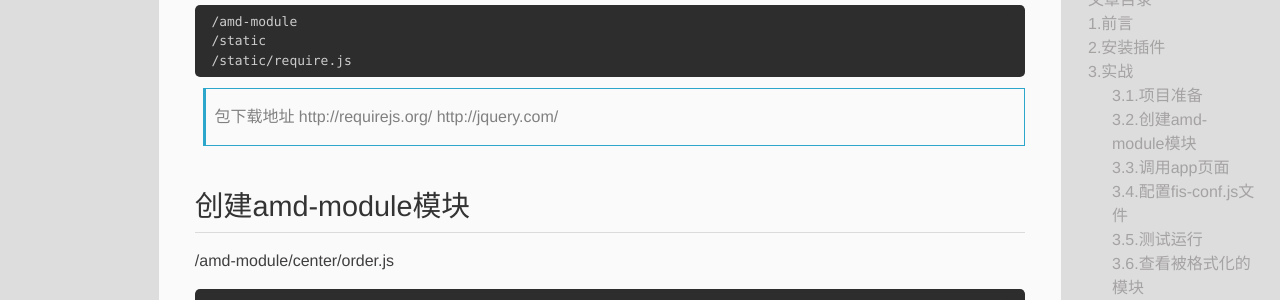
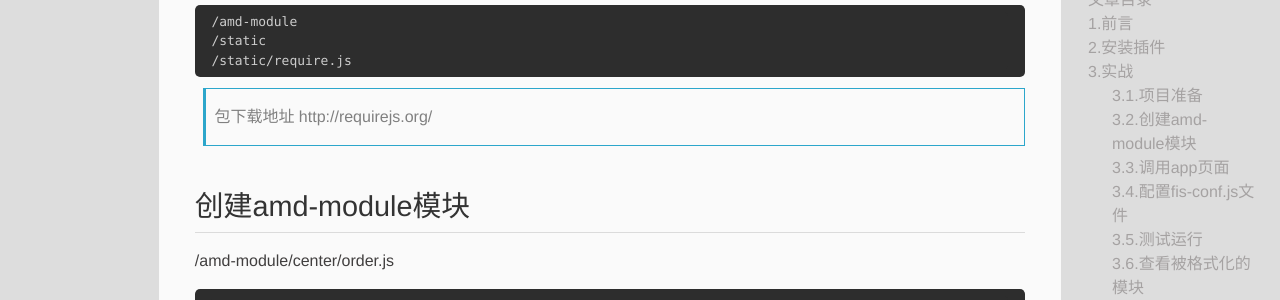
Before and after one commit to hans007/Hans007.GitHub.io, a Jekyll site: the page built from _posts/2016-11-23-fis3-amd-06.md, in a window 1280 px wide and 900 px high, scrolled down 691 px. Shown: the part 152-452 px from the top of the window. Built offline with Jekyll 4.4.1, drawn with Linux system fonts in a browser that asks for light colours; Markdown is read by kramdown in place of the engine named in the settings; comment, search, counter and statistics services are not loaded; part of the change alters nothing that is shown.

Commit message:
修正包下载

```diff
--- a/_posts/2016-11-23-fis3-amd-06.md
+++ b/_posts/2016-11-23-fis3-amd-06.md
@@ -36,7 +36,6 @@ sudo npm install -g fis3-hook-commonjs
 
 > 包下载地址
 > http://requirejs.org/
-> http://jquery.com/
 
 ## 创建amd-module模块
 
```
